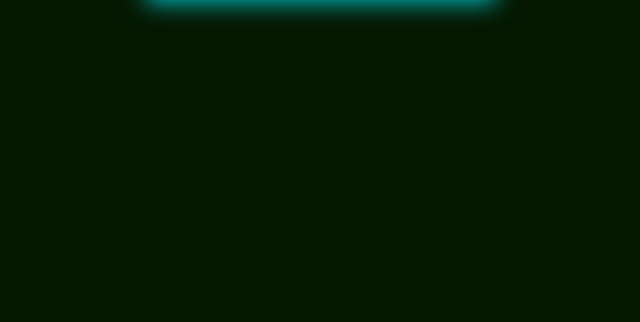
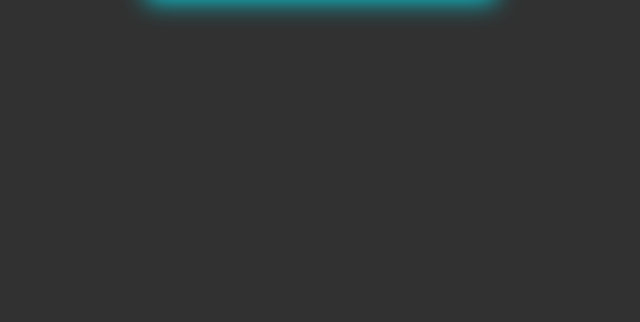
Before and after one commit to mahfuja5768/digital-clock, a plain HTML site: page index.html in a window 1280 px wide. Shown: the part 478-800 px from the top of the page, without its empty margins (319-959 px from the left). Drawn offline with Linux system fonts and the light colour scheme.

Commit message:
change bg

```diff
--- a/style.css
+++ b/style.css
@@ -11,7 +11,7 @@ body {
   height: 100%;
   place-items: center;
   font-family: "Roboto", sans-serif;
-  background: #051800;
+  background: #313131;
 }
 .wrapper {
   height: 150px;
```
